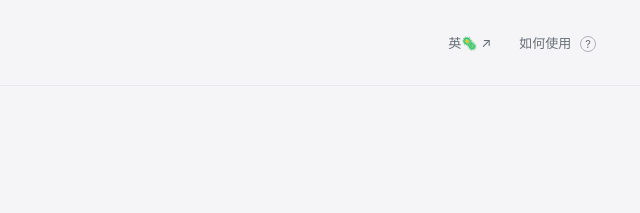
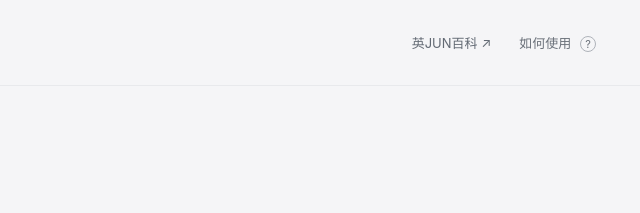
Before and after one commit to junworkgogo/jia-pei, a plain HTML site: page index.html in a window 1280 px wide. Shown: the top 213 px of the page, 640-1280 px from the left. Drawn offline with Linux system fonts and the light colour scheme.

Commit message:
Use current 英JUN百科 name in sister tool navigation

```diff
--- a/index.html
+++ b/index.html
@@ -11,7 +11,7 @@
 <body>
   <header class="site-header">
     <a class="brand" href="#" aria-label="立體家配咒語首頁"><svg viewBox="0 0 32 32" aria-hidden="true"><path d="m5 10 11-6 11 6v13l-11 6-11-6Zm0 0 11 6 11-6M16 16v13"/></svg><span>家配咒語</span><span class="brand-note">PROMPT STUDIO</span></a>
-    <nav aria-label="網站導覽"><a href="https://junworkgogo.github.io/deco-words/" target="_blank" rel="noopener noreferrer">英🦠 <span aria-hidden="true">↗</span></a><button class="text-button" id="help">如何使用 <span class="help-mark">?</span></button></nav>
+    <nav aria-label="網站導覽"><a href="https://junworkgogo.github.io/deco-words/" target="_blank" rel="noopener noreferrer">英JUN百科 <span aria-hidden="true">↗</span></a><button class="text-button" id="help">如何使用 <span class="help-mark">?</span></button></nav>
   </header>
   <main>
     <section class="intro" aria-labelledby="title">
```
Also changed, not shown: 1 other file.
